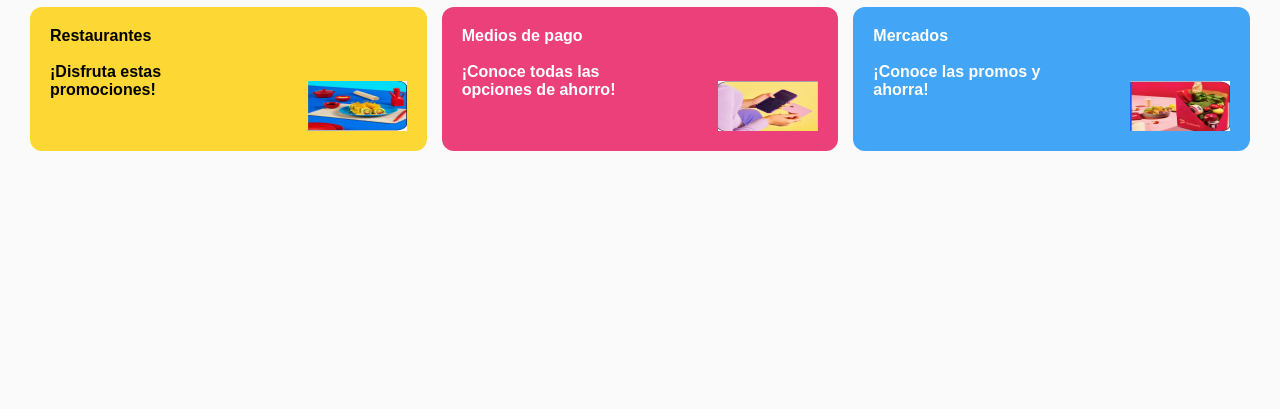
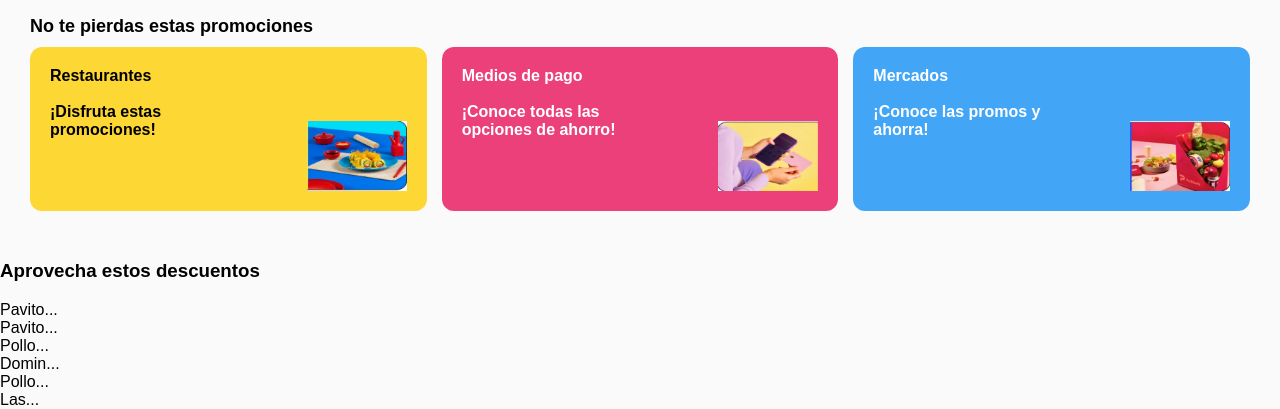
Before and after one commit to Borge14643/PedidosYa, a plain HTML site: page index.html in a window 1280 px wide. Shown: the part 456-865 px from the top of the page. Before the commit the page ends 800 px from the top, so only its background shows below. Drawn offline with Linux system fonts and the light colour scheme.

Commit message:
Se ha realizado los cambios

```diff
--- a/css/index.css
+++ b/css/index.css
@@ -112,6 +112,10 @@ body {
   font-weight: bold;
   object-fit: cover;
 }
+.discounts h3{
+  font-size: 18px;
+  margin-bottom: 10px;
+}
 
 .yellow { background-color: #fdd835; color: black;}
 .pink{ background-color: #42a5f5;}
@@ -119,7 +123,7 @@ body {
 
 img{
   width: 100px;
-  height: 50px;
+  height: 70px;
   display: block;
   float:right;
   margin:0%;
--- a/index.html
+++ b/index.html
@@ -59,18 +59,29 @@
       <h3>No te pierdas estas promociones</h3>
       <div class="promo-cards">
         <div class="promo yellow">Restaurantes <br> <br>¡Disfruta estas<br>promociones!
-         <img src="img/restaurants.png" alt="platillos de comida">
+        <img src="img/restaurants.png" alt="platillos de comida">
         </div>
-         <div class="promo blue">Medios de pago<br> <br>¡Conoce todas las <br>opciones de ahorro!
+        <div class="promo blue">Medios de pago<br> <br>¡Conoce todas las <br>opciones de ahorro!
         <img src="img/pago.png" alt="Formato de pago">
         </div>
         <div class="promo pink">Mercados<br> <br>¡Conoce las promos y <br>ahorra!
         <img src="img/mercados.png" alt="Productos de mercado">
         </div>
+        </div>
       </div>
     </div>
 
-  </div>
+    <div class="sale">
+      <h3>Aprovecha estos descuentos</h3>
+      <div class="discount-cards"></div>
+      <div class="discount-pavito criollo">Pavito...</div>
+      <div class="discount-pavito criollo">Pavito...</div>
+      <div class="discount-pollo campero">Pollo...</div>
+      <div class="discount-Domino's">Domin...</div>
+      <div class="discount-pollo campero">Pollo...</div>
+      <div class="discount-las tortas del gordo">Las...</div>
+
+    </div>
 
 </body>
 </html>
```
